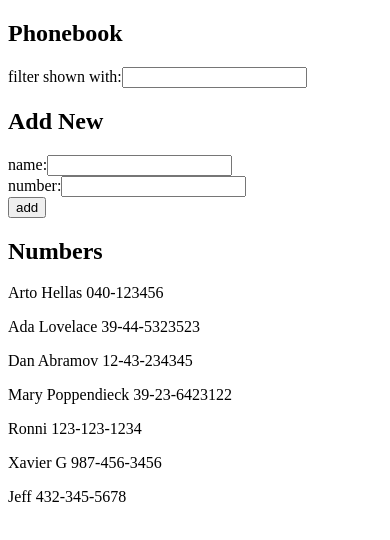
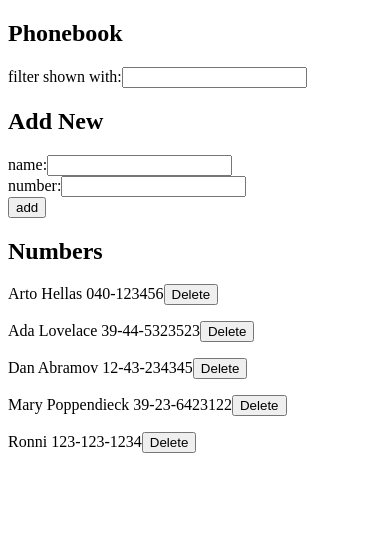
Before and after one commit to rhartlage10/FullStackOpen, a React (Create React App) app in the folder part2/phonebook/: page / in a window 390 px wide. Shown: the top 540 px of the page. Built offline with nearby package versions, Linux system fonts and the light colour scheme; data requests are answered from the project's data file.

Commit message:
2.17 - delete person from phonebook

```diff
--- a/part2/phonebook/db.json
+++ b/part2/phonebook/db.json
@@ -24,16 +24,6 @@
       "name": "Ronni",
       "number": "123-123-1234",
       "id": 5
-    },
-    {
-      "name": "Xavier G",
-      "number": "987-456-3456",
-      "id": 6
-    },
-    {
-      "name": "Jeff",
-      "number": "432-345-5678",
-      "id": 7
     }
   ]
 }
--- a/part2/phonebook/src/App.js
+++ b/part2/phonebook/src/App.js
@@ -26,7 +26,7 @@ const App = () => {
                   newNum={newNum}   setNum={setNewNum} />
 
       <h2>Numbers</h2>
-      <Persons persons={persons} filter={filter}/>
+      <Persons persons={persons} filter={filter} setPersons={setPersons}/>
     </div>
   )
 }
--- a/part2/phonebook/src/Persons.js
+++ b/part2/phonebook/src/Persons.js
@@ -1,16 +1,31 @@
 import React from 'react'
+import phonebookServices from './services/phonebook'
 
-const Person = ({ name, num }) => <p>{name} {num}</p>
+const Person = ({ persons, person, set }) => {
+    return (
+        <p>{person.name} {person.number}
 
-const Persons = ({ persons, filter }) => {
+            <button onClick={(e) => {
+                e.preventDefault()
+                if(window.confirm(`Delete ${person.name} from phonebook?`)) {
+                    phonebookServices.deletePerson(person.id)
+                    set(persons.filter(p => p.id !== person.id))
+                }
+            }}>
+            Delete</button>
+        </p>
+    )
+}
+
+const Persons = ({ persons, filter, setPersons}) => {
 
     const filtered = persons.filter(person => person.name.toLowerCase().includes(filter.toLowerCase()))
 
     return (
         <div>
             {filter.length === 0
-                ? persons.map(person =>  <Person key={person.name} name={person.name} num={person.number} />)
-                : filtered.map(person => <Person key={person.name} name={person.name} num={person.number} />)}
+                ? persons.map(person =>  <Person key={person.name} persons={persons} person={person} set={setPersons} />)
+                : filtered.map(person => <Person key={person.name} persons={persons} person={person} set={setPersons} />)}
         </div>
     )
 }
--- a/part2/phonebook/src/services/phonebook.js
+++ b/part2/phonebook/src/services/phonebook.js
@@ -9,9 +9,14 @@ const create = personObj => {
     return axios.post(baseUrl, personObj).then(response => response.data)
 }
 
+const deletePerson = id => {
+    return axios.delete(`${baseUrl}/${id}`)
+}
+
 const exportedObj = {
     getAll,
-    create
+    create,
+    deletePerson
 }
 
 export default exportedObj
```
